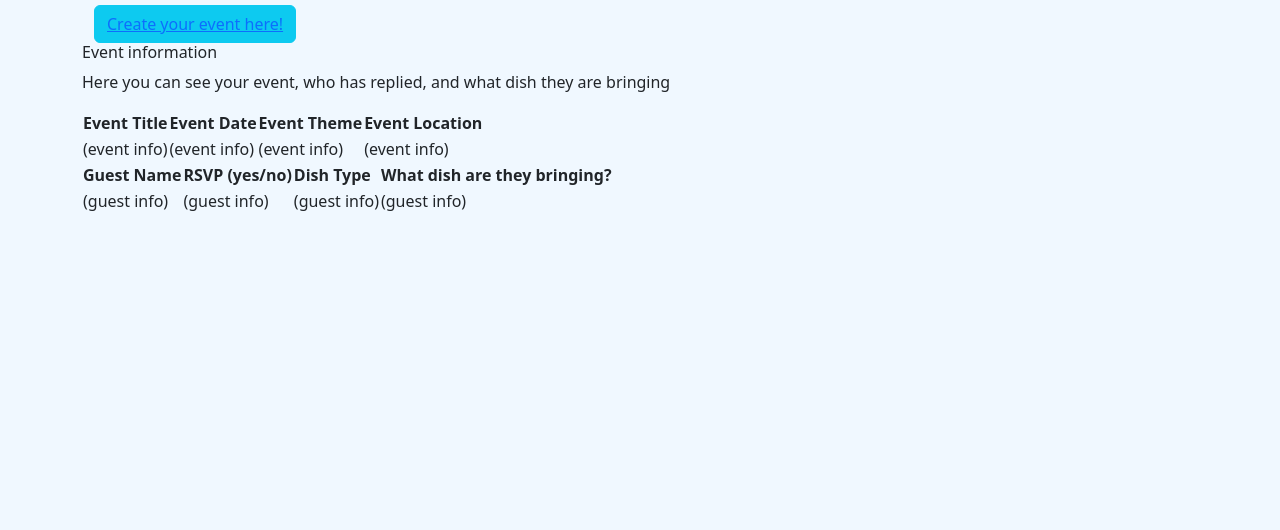
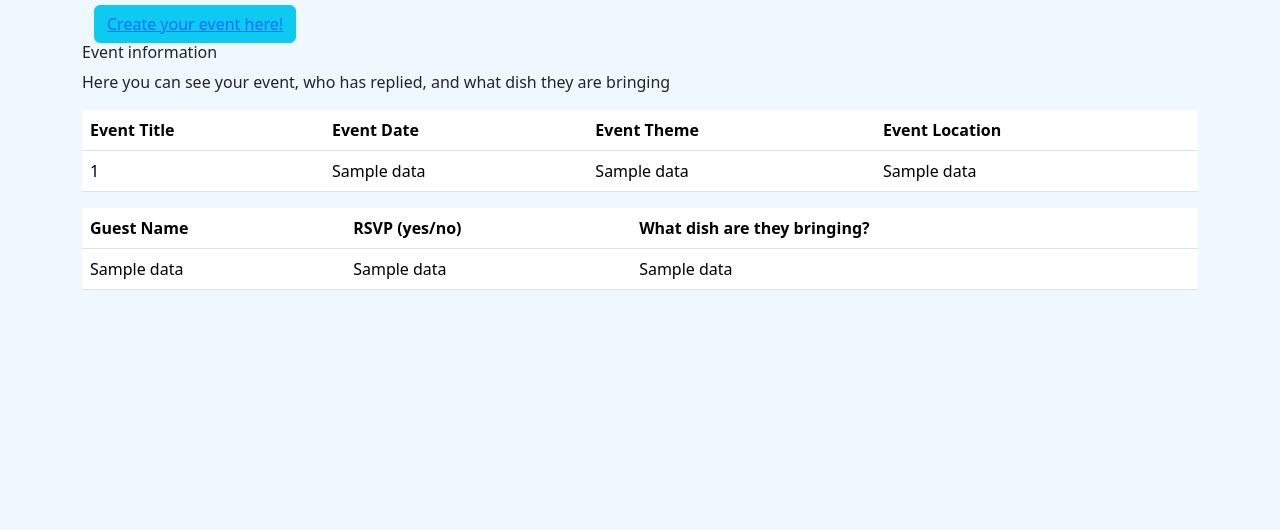
Before and after one commit to LeelooDawn/Final-Project, a Flask app: template templates/index.html in a window 1280 px wide. Shown: the part 131-661 px from the top of the page. Run offline with Flask 3, Linux system fonts and the light colour scheme; the template is opened without the code that fills it: most values are stand-ins (such as "Sample title", 1, 10 or a date in 2020).

Commit message:
Successful! = user events listed on User Profile

```diff
--- a/app.py
+++ b/app.py
@@ -42,12 +42,25 @@
     con = sqlite3.connect(db)
     cur = con.cursor()
     cur.execute("BEGIN")
-    event.event_id = cur.execute("SELECT event_id FROM events WHERE host_id = user_id", user_id)
-    cur.execute("SELECT event_name, event_date_time, event_theme, event_location, rsvp.name, rsvp.response, dishes.dish FROM events JOIN rsvp ON rsvp.event_id = event.event_id JOIN dishes ON dishes.rsvp_id = rsvp.rsvp_id", event.event_id)
-    event_data = cur.fetchall()
+    cur.execute("SELECT event_id FROM events WHERE host_id = ?", (user_id,))
+    event_ids = cur.fetchall()
+
+    event_data=[]
+
+    for event_id in event_ids:
+        query = cur.execute("SELECT event_name, event_date_time, event_theme, event_location, rsvp.name, rsvp.response, dishes.dish FROM events JOIN rsvp ON rsvp.event_id = events.event_id JOIN dishes ON dishes.rsvp_id = rsvp.rsvp_id WHERE events.event_id = ?", (event_id[0],))
+        fetched_data = cur.fetchall()
+        event_data.extend(fetched_data)
+            #convert date time
+        for row in fetched_data:
+            event_date_time = datetime.strptime(row[1], "%Y-%m-%dT%H:%M")
+            formatted_datetime= event_date_time.strftime("%B %-d %Y, %-I:%M %p")
+            row = row[:1] + (formatted_datetime,) + row[2:]
+            event_data.append(row)
+
+
     con.close()
-
-    return render_template("index.html")
+    return render_template("index.html", event_data=event_data)
 
 
 
@@ -181,6 +194,14 @@
         dessert_amount = request.form.get("desserts")
         beverage_amount = request.form.get("beverages")
         dish_ware_amount = request.form.get("dish_ware")
+
+        #check if event exists already
+        cur.execute("SELECT event_id FROM events WHERE event_name = ? AND event_date_time = ? AND event_location = ? AND host_id = ?", (event_title, date_time, event_location, host_id),)
+        existing_event=cur.fetchone()
+        if existing_event:
+            con.close()
+            err = "This event exists already!"
+            return render_template ("error.html", error=err)
         #create a dishes_needed tuple to pair the dish type with the amount
         dishes_needed = []
         if entree_amount:
--- a/templates/index.html
+++ b/templates/index.html
@@ -12,40 +12,42 @@
 <p>
   Here you can see your event, who has replied, and what dish they are bringing
 </p>
-<table>
-  <thead>
+<table class="table">
+  <thead class="thead-dark">
     <tr>
-      <th>Event Title</th>
-      <th>Event Date</th>
-      <th>Event Theme</th>
-      <th>Event Location</th>
+      <th scope="col">Event Title</th>
+      <th scope="col">Event Date</th>
+      <th scope="col">Event Theme</th>
+      <th scope="col">Event Location</th>
     </tr>
   </thead>
   <tbody>
+    {% for data in event_data %}
     <tr>
-      <td>(event info)</td>
-      <td>(event info)</td>
-      <td>(event info)</td>
-      <td>(event info)</td>
+      <td scope="row">{{ data[0] }}</td>
+      <td>{{ data[1] }}</td>
+      <td>{{ data[2] }}</td>
+      <td>{{ data[3] }}</td>
     </tr>
+    {% endfor %}
   </tbody>
 </table>
-<table>
-  <thead>
+<table class="table">
+  <thead class="thead-light">
     <tr>
-      <th>Guest Name</th>
-      <th>RSVP (yes/no)</th>
-      <th>Dish Type</th>
-      <th>What dish are they bringing?</th>
+      <th scope="col">Guest Name</th>
+      <th scope="col">RSVP (yes/no)</th>
+      <th scope="col">What dish are they bringing?</th>
     </tr>
   </thead>
   <tbody>
+    {% for data in event_data %}
     <tr>
-      <td>(guest info)</td>
-      <td>(guest info)</td>
-      <td>(guest info)</td>
-      <td>(guest info)</td>
+      <td>{{ data[4] }}</td>
+      <td>{{ data[5] }}</td>
+      <td>{{ data[6] }}</td>
     </tr>
+    {% endfor %}
   </tbody>
 </table>
 
```
Also changed, not shown: potluck.db, 2 other files.
